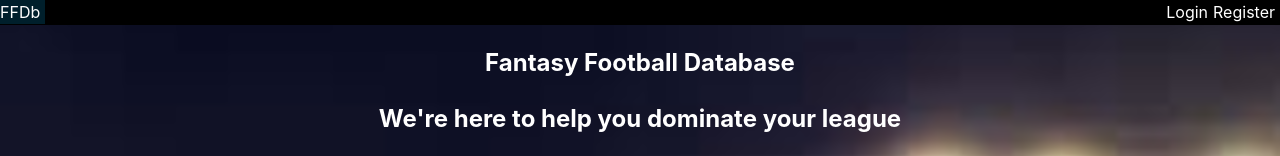
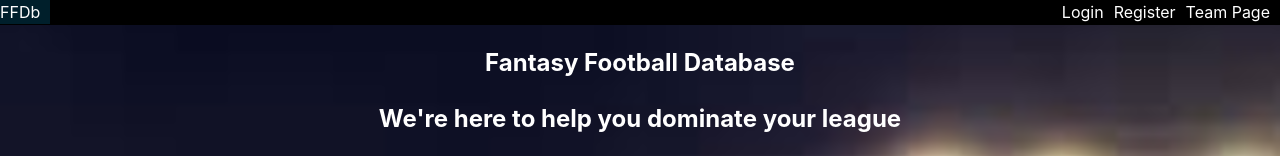
Before and after one commit to cmacdonald131/ffdb-app, a React (Create React App) app: page / in a window 1280 px wide. Shown: the top 156 px of the page. Built offline with nearby package versions, Linux system fonts and the light colour scheme.

Commit message:
update style commit

```diff
--- a/src/Navbar/Navbar.css
+++ b/src/Navbar/Navbar.css
@@ -13,7 +13,7 @@
     font-size: 16px;
     display: inline-block;
     text-align: center;
-    padding-right: 5px;
+    padding-right: 10px;
   }
 
   .Navbar a.icon {
--- a/src/Navbar/Navbar.js
+++ b/src/Navbar/Navbar.js
@@ -12,6 +12,7 @@ class Navbar extends Component {
                     <div id="myLinks">
                         <a href="/login" className="navLink">Login</a>
                         <a href="/register" className="navLink">Register</a>
+                        <a href="/team-page" className="navLink">Team Page</a>
                     </div>
                 </nav>
             </div>
--- a/src/Routes/TeamPage/TeamPage.css
+++ b/src/Routes/TeamPage/TeamPage.css
@@ -22,6 +22,10 @@ h1 {
     color: #ffffff;
 }
 
+.teamHead {
+    color: black;
+}
+
 ul {
     list-style: none;
     padding: 0;
--- a/src/Routes/TeamPage/TeamPage.js
+++ b/src/Routes/TeamPage/TeamPage.js
@@ -23,7 +23,7 @@ class TeamPage extends Component {
                     {teams.map(team => (
                         <section className="TeamSection">
                             <header>
-                                <h2>{team.name}</h2>
+                                <h2 className="teamHead">{team.name}</h2>
                             </header>
                             <ul>
                                 <li>Username: {team.username}</li>
```
